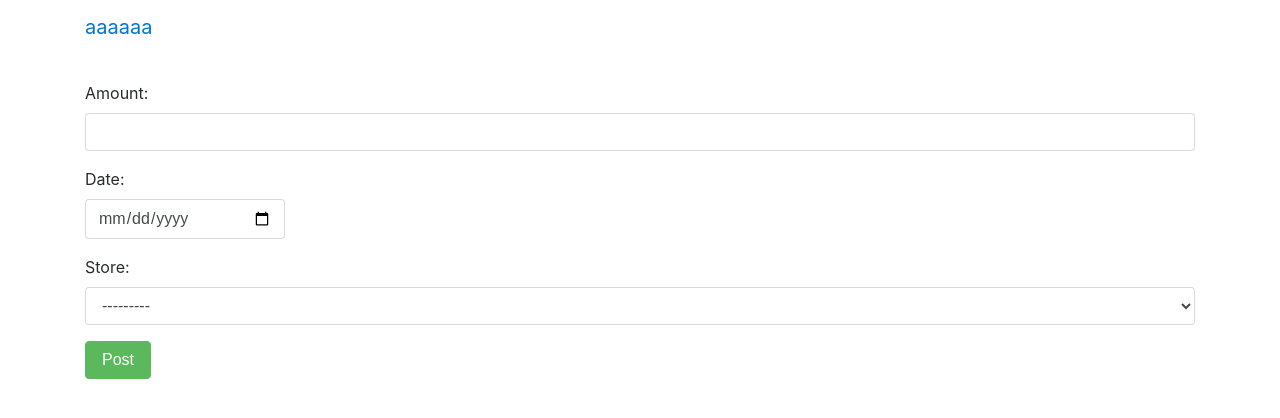
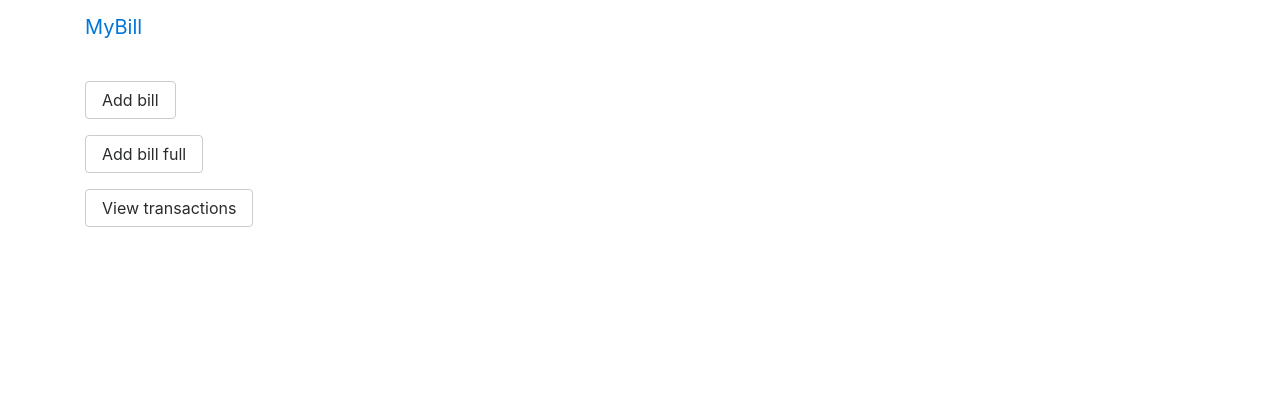
Before and after one commit to spabinger/mybill, a Django app: page / in a window 1280 px wide. Shown: the top 418 px of the page. Run offline with Django 3.2, Linux system fonts and the light colour scheme; the visitor is signed in with stand-in values (Sample User, id 1); data that the repository does not hold is empty; some libraries are stand-ins or nearby versions.

Commit message:
*) Image upload *) Improved interface

```diff
--- a/accounts/templates/accounts/base_accounts.html
+++ b/accounts/templates/accounts/base_accounts.html
@@ -9,7 +9,7 @@
 {% block body %}
   <div class="container">
     <h1 class="text-center logo my-4">
-      <a href="{% url 'home' %}">Django Boards</a>
+      <a href="{% url 'home' %}">MyBill</a>
     </h1>
     {% block content %}
     {% endblock %}
--- a/accounts/templates/accounts/login.html
+++ b/accounts/templates/accounts/login.html
@@ -1,10 +1,10 @@
 {% extends 'accounts/base_accounts.html' %}
 
-{% block title %}Log in to Django Boards{% endblock %}
+{% block title %}Log in to MyBill{% endblock %}
 
 {% block content %}
     <div class="row justify-content-center">
-        <div class="col-lg-4 col-md-6 col-sm-8">
+        <div class="col-lg-4 col-md-8 col-sm-8">
             <div class="card">
                 <div class="card-body">
                     <h3 class="card-title">Log in</h3>
@@ -20,7 +20,7 @@
 
                 </div>
                 <div class="card-footer text-muted text-center">
-                    New to Django Boards? <a href="{% url 'signup' %}">Sign up</a>
+                    New to MyBill? <a href="{% url 'signup' %}">Sign up</a>
                 </div>
             </div>
             <div class="text-center py-2">
--- a/accounts/templates/accounts/password_change.html
+++ b/accounts/templates/accounts/password_change.html
@@ -2,9 +2,6 @@
 
 {% block title %}Change password{% endblock %}
 
-{% block breadcrumb %}
-  <li class="breadcrumb-item active">Change password</li>
-{% endblock %}
 
 {% block content %}
   <div class="row">
--- a/accounts/templates/accounts/password_change_done.html
+++ b/accounts/templates/accounts/password_change_done.html
@@ -1,11 +1,6 @@
 {% extends 'base.html' %}
 
 {% block title %}Change password successful{% endblock %}
-
-{% block breadcrumb %}
-  <li class="breadcrumb-item"><a href="{% url 'password_change' %}">Change password</a></li>
-  <li class="breadcrumb-item active">Success</li>
-{% endblock %}
 
 {% block content %}
   <div class="alert alert-success" role="alert">
--- a/my_site/settings.py
+++ b/my_site/settings.py
@@ -26,7 +26,7 @@
 # SECURITY WARNING: don't run with debug turned on in production!
 DEBUG = True
 
-ALLOWED_HOSTS = []
+ALLOWED_HOSTS = ["*"]
 
 
 # Application definition
--- a/my_site/urls.py
+++ b/my_site/urls.py
@@ -13,23 +13,22 @@
     1. Import the include() function: from django.conf.urls import url, include
     2. Add a URL to urlpatterns:  url(r'^blog/', include('blog.urls'))
 """
-from django.conf.urls import include,url
+from django.conf.urls import include, url
 from django.contrib import admin
 from django.contrib.auth import views as auth_views
-
 from accounts import views as accounts_views
 from mybill import views as mybill_views
-#from django.urls import path
+
 
 urlpatterns = [
-    #   url(r'^admin/', admin.site.urls),
-
+    url(r'^admin/', admin.site.urls),
 
     url(r'^$', mybill_views.home, name='home'),
 
     url(r'^about/$', mybill_views.about, name='about'),
 
     url(r'^add_store/$', mybill_views.StoreAddView.as_view(), name='add_store'),
+    url(r'^view_store/(?P<pk>[-\w]+)', mybill_views.StoreDetailView.as_view(), name='view_store'),
     url(r'^stores/$', mybill_views.StoreListView.as_view(), name='stores'),
 
     url(r'^add_store_brand/$', mybill_views.StoreBrandAddView.as_view(), name='add_store_brand'),
@@ -39,9 +38,9 @@
     url(r'^store_types/$', mybill_views.StoreTypeListView.as_view(), name='store_types'),
 
     url(r'^bills/$', mybill_views.BillListView.as_view(), name='bills'),
-    #url(r'^view_bill/<int:pk>$', mybill_views.BillDetailView.as_view(), name='view_bill'),
-    #path('view_bill/<int:pk>', mybill_views.BillDetailView.as_view(), name='view_bill'),
-    url(r'view_bill/(?P<pk>[-\w]+)', mybill_views.BillDetailView.as_view(), name='view_bill'),
+    url(r'^view_bill/(?P<pk>[-\w]+)', mybill_views.BillDetailView.as_view(), name='view_bill'),
+    url(r'^add_bill_simple$', mybill_views.add_bill_simple, name='add_bill_simple'),
+    url(r'^add_bill_complex$', mybill_views.add_bill_complex, name='add_bill_complex'),
 
     url(r'^signup/$', accounts_views.signup, name='signup'),
     url(r'^login/$', auth_views.LoginView.as_view(template_name='accounts/login.html'), name='login'),
--- a/mybill/forms.py
+++ b/mybill/forms.py
@@ -2,25 +2,24 @@
 from mybill.models import Bill
 from django.forms import TextInput
 
-from django.forms.widgets import DateInput
+from django.forms.widgets import DateInput, FileInput
 from .models import Store
 
-class BillForm(forms.ModelForm):
+class BillFormSimple(forms.ModelForm):
     class Meta:
         model = Bill
-        fields = ('amount', 'date', 'store')
+        fields = ('image', )
         widgets = {
-            #'date': TextInput(attrs={'data-provide': 'datepicker', 'size': '40'}),
-            'date': DateInput(attrs={'type': 'date', 'style': 'width: 200px'}),
+            'image': FileInput(attrs={'accept': 'image/*', 'capture': 'camera'}),
         }
 
-    #def __init__(self, *args, **kwargs):
-    #    super(BillForm, self).__init__(*args, **kwargs)
-    #    self.fields['store'].queryset = Store.objects.all()
 
-#class NewTopicForm(forms.ModelForm):
-#    message = forms.CharField(widget=forms.Textarea(), max_length=4000)
-#
-#    class Meta:
-#        model = Topic
-#        fields = ['subject', 'message']
+class BillFormComplex(forms.ModelForm):
+    class Meta:
+        model = Bill
+        fields = ('amount', 'date', 'store', 'image')
+        widgets = {
+            # 'date': TextInput(attrs={'data-provide': 'datepicker', 'size': '40'}),
+            'date': DateInput(attrs={'type': 'date', 'style': 'width: 200px'}),
+            'image': FileInput(attrs={'accept': 'image/*', 'capture': 'camera'}),
+        }
--- a/mybill/models.py
+++ b/mybill/models.py
@@ -66,7 +66,7 @@
 
 class Bill(Transaction):
     store = models.ForeignKey(Store)
-    image = models.FileField()
+    image = models.ImageField(upload_to='images/')
     direction = "outgoing"
 
     def __str__(self):
--- a/mybill/templates/mybill/home.html
+++ b/mybill/templates/mybill/home.html
@@ -1,21 +1,17 @@
 {% extends 'base.html' %}
-
 {% load widget_tweaks %}
-
-{% block title %}Add a new receipt{% endblock %}
-
-{% block breadcrumb %}
-    <li class="breadcrumb-item active">LALA</li>
-{% endblock %}
+{% block title %}MyBill{% endblock %}
 
 {% block content %}
-    <form method="post" novalidate>
-        {% csrf_token %}
-        {% include 'includes/form.html' %}
 
-
-
-        <button type="submit" class="btn btn-success">Post</button>
-    </form>
+    <p>
+        <a href="{% url 'add_bill_simple' %}" class="btn btn-secondary">Add bill</a>
+    </p>
+    <p>
+        <a href="{% url 'add_bill_complex' %}" class="btn btn-secondary">Add bill full</a>
+    </p>
+    <p>
+        <a href="{% url 'bills' %}" class="btn btn-secondary">View transactions</a>
+    </p>
 
 {% endblock %}
--- a/mybill/templates/mybill/list_bills.html
+++ b/mybill/templates/mybill/list_bills.html
@@ -16,8 +16,8 @@
             <th>Id</th>
             <th>Amount</th>
             <th>Store</th>
-            <th>asdf</th>
-            <th>asdf</th>
+            <th>Creator</th>
+            <th>Image</th>
             <th>asdf</th>
         </tr>
         </thead>
@@ -28,6 +28,7 @@
                 <td>{{ bill.amount }}</td>
                 <td>{{ bill.store }}</td>
                 <td>{{ bill.created_by }}</td>
+                <td>{{ bill.image }}</td>
 
             </tr>
         {% endfor %}
--- a/mybill/views.py
+++ b/mybill/views.py
@@ -5,10 +5,10 @@
 from django.views.generic import CreateView, ListView, DetailView
 from django.contrib.auth.decorators import login_required
 
-from mybill.forms import BillForm
+from mybill.forms import BillFormSimple, BillFormComplex
 from .models import Bill, Store, StoreBrand, StoreType
 from django.urls import reverse_lazy
-
+from django.contrib.auth.mixins import LoginRequiredMixin
 
 
 
@@ -18,8 +18,39 @@
 
 @login_required
 def home(request):
+    return render(request, 'mybill/home.html')
+
+
+@login_required
+def add_bill_simple(request):
     if request.method == 'POST':
-        form = BillForm(request.POST)
+        form = BillFormSimple(request.POST, request.FILES)
+        if form.is_valid():
+            bill = form.save(commit=False)
+
+            ## TODO Parse image
+
+            ## These entries will be filled later
+            bill.amount = 1.0
+            bill.date = "2010-01-01"
+            bill.store = Store.objects.all()[0]
+
+
+            bill.created_by = request.user
+
+            bill.save()
+
+            return redirect('bills', pk=bill.pk)  # TODO: redirect to the created topic page
+    else:
+        form = BillFormSimple()
+
+    return render(request, 'mybill/add_bill_simple.html', {'form': form})
+
+
+@login_required
+def add_bill_complex(request):
+    if request.method == 'POST':
+        form = BillFormComplex(request.POST, request.FILES)
         if form.is_valid():
             bill = form.save(commit=False)
 
@@ -27,25 +58,14 @@
 
             bill.save()
 
-            #topic.board = board
-            #topic.starter = user
-            #topic.save()
-            #post = Post.objects.create(
-            #    message=form.cleaned_data.get('message'),
-            #    topic=topic,
-            #    created_by=user
-            #)
             return redirect('bills', pk=bill.pk)  # TODO: redirect to the created topic page
     else:
-        form = BillForm()
+        form = BillFormComplex()
 
-    return render(request, 'mybill/home.html', {'form': form})
+    return render(request, 'mybill/add_bill_complex.html', {'form': form})
 
 
-
-
-
-class BillListView(ListView):
+class BillListView(LoginRequiredMixin, ListView):
     model = Bill
     context_object_name = 'bills'
     template_name = 'mybill/list_bills.html'
@@ -61,10 +81,8 @@
         return self.bill
 
 
-class BillDetailView(DetailView):
-
+class BillDetailView(LoginRequiredMixin, DetailView):
     model = Bill
-
     template_name = 'mybill/view_bill.html'
 
     #def get_context_data(self, **kwargs):
@@ -75,32 +93,36 @@
 
 
 
-class StoreAddView(CreateView):
+class StoreAddView(LoginRequiredMixin, CreateView):
     model = Store
     fields = ['name', 'brand']
     #form_class = StoreForm
     success_url = reverse_lazy('stores')
     template_name = 'mybill/new_model_template.html'
 
+class StoreDetailView(LoginRequiredMixin, DetailView):
+    model = Bill
+    template_name = 'mybill/view_store.html'
 
-class StoreListView(ListView):
+
+class StoreListView(LoginRequiredMixin, ListView):
     model = Store
     template_name = 'mybill/list_template.html'
 
 
-class StoreBrandAddView(CreateView):
+class StoreBrandAddView(LoginRequiredMixin, CreateView):
     model = StoreBrand
     fields = ['name', 'store_type']
     success_url = reverse_lazy('store_brands')
     template_name = 'mybill/new_model_template.html'
 
 
-class StoreBrandListView(ListView):
+class StoreBrandListView(LoginRequiredMixin, ListView):
     model = StoreBrand
     template_name = 'mybill/list_template.html'
 
 
-class StoreTypeAddView(CreateView):
+class StoreTypeAddView(LoginRequiredMixin, CreateView):
     model = StoreType
     fields = ['store_type']
     #form_class = StoreForm
@@ -108,6 +130,6 @@
     template_name = 'mybill/new_model_template.html'
 
 
-class StoreTypeListView(ListView):
+class StoreTypeListView(LoginRequiredMixin, ListView):
     model = StoreType
     template_name = 'mybill/list_template.html'
--- a/templates/base.html
+++ b/templates/base.html
@@ -2,19 +2,13 @@
 <html>
 <head>
     <meta charset="utf-8">
-    <title>{% block title %}aaaaa{% endblock %}</title>
-    <script src="https://code.jquery.com/jquery-3.2.1.min.js"
-            integrity="sha256-hwg4gsxgFZhOsEEamdOYGBf13FyQuiTwlAQgxVSNgt4=" crossorigin="anonymous"></script>
+    <title>{% block title %}{% endblock %}</title>
+    <script src="https://code.jquery.com/jquery-3.2.1.min.js" integrity="sha256-hwg4gsxgFZhOsEEamdOYGBf13FyQuiTwlAQgxVSNgt4=" crossorigin="anonymous"></script>
 
-    <link rel="stylesheet" href="https://maxcdn.bootstrapcdn.com/bootstrap/4.0.0-beta.3/css/bootstrap.min.css"
-          integrity="sha384-Zug+QiDoJOrZ5t4lssLdxGhVrurbmBWopoEl+M6BdEfwnCJZtKxi1KgxUyJq13dy" crossorigin="anonymous">
-    <script src="https://maxcdn.bootstrapcdn.com/bootstrap/4.0.0-beta.3/js/bootstrap.min.js"
-            integrity="sha384-a5N7Y/aK3qNeh15eJKGWxsqtnX/wWdSZSKp+81YjTmS15nvnvxKHuzaWwXHDli+4"
-            crossorigin="anonymous"></script>
+    <link rel="stylesheet" href="https://maxcdn.bootstrapcdn.com/bootstrap/4.0.0-beta.3/css/bootstrap.min.css" integrity="sha384-Zug+QiDoJOrZ5t4lssLdxGhVrurbmBWopoEl+M6BdEfwnCJZtKxi1KgxUyJq13dy" crossorigin="anonymous">
+    <script src="https://maxcdn.bootstrapcdn.com/bootstrap/4.0.0-beta.3/js/bootstrap.min.js" integrity="sha384-a5N7Y/aK3qNeh15eJKGWxsqtnX/wWdSZSKp+81YjTmS15nvnvxKHuzaWwXHDli+4" crossorigin="anonymous"></script>
 
-    <script src="https://cdnjs.cloudflare.com/ajax/libs/popper.js/1.12.9/umd/popper.min.js"
-            integrity="sha384-ApNbgh9B+Y1QKtv3Rn7W3mgPxhU9K/ScQsAP7hUibX39j7fakFPskvXusvfa0b4Q"
-            crossorigin="anonymous"></script>
+    <script src="https://cdnjs.cloudflare.com/ajax/libs/popper.js/1.12.9/umd/popper.min.js" integrity="sha384-ApNbgh9B+Y1QKtv3Rn7W3mgPxhU9K/ScQsAP7hUibX39j7fakFPskvXusvfa0b4Q" crossorigin="anonymous"></script>
 
     <script type="text/javascript" src="https://cdnjs.cloudflare.com/ajax/libs/bootstrap-datepicker/1.7.1/js/bootstrap-datepicker.js"></script>
     <link rel="stylesheet" href="https://cdnjs.cloudflare.com/ajax/libs/bootstrap-datepicker/1.7.1/css/bootstrap-datepicker3.css"/>
@@ -22,15 +16,20 @@
 
     {% block stylesheet %}{% endblock %}
 
+    <meta name="viewport" content="width=device-width, initial-scale=1">
+
 </head>
-<body>
+<body class="body" style="background-color: white">
 {% block body %}
+
+
+
 
 
 
     <nav class="navbar navbar-expand-sm navbar-dark bg-dark">
         <div class="container">
-            <a class="navbar-brand" href="{% url 'home' %}">aaaaaa</a>
+            <a class="navbar-brand" href="{% url 'home' %}">MyBill</a>
             <button class="navbar-toggler" type="button" data-toggle="collapse" data-target="#mainMenu"
                     aria-controls="mainMenu" aria-expanded="false" aria-label="Toggle navigation">
                 <span class="navbar-toggler-icon"></span>
```
Also changed, not shown: accounts/forms.py (added, +10 -0 lines), accounts/static/css/accounts.css (+9 -0 lines), mybill/templates/mybill/add_bill_complex.html (added, +17 -0 lines), mybill/templates/mybill/add_bill_simple.html (added, +16 -0 lines), mybill/templates/mybill/view_store.html (added), 1 other file.
